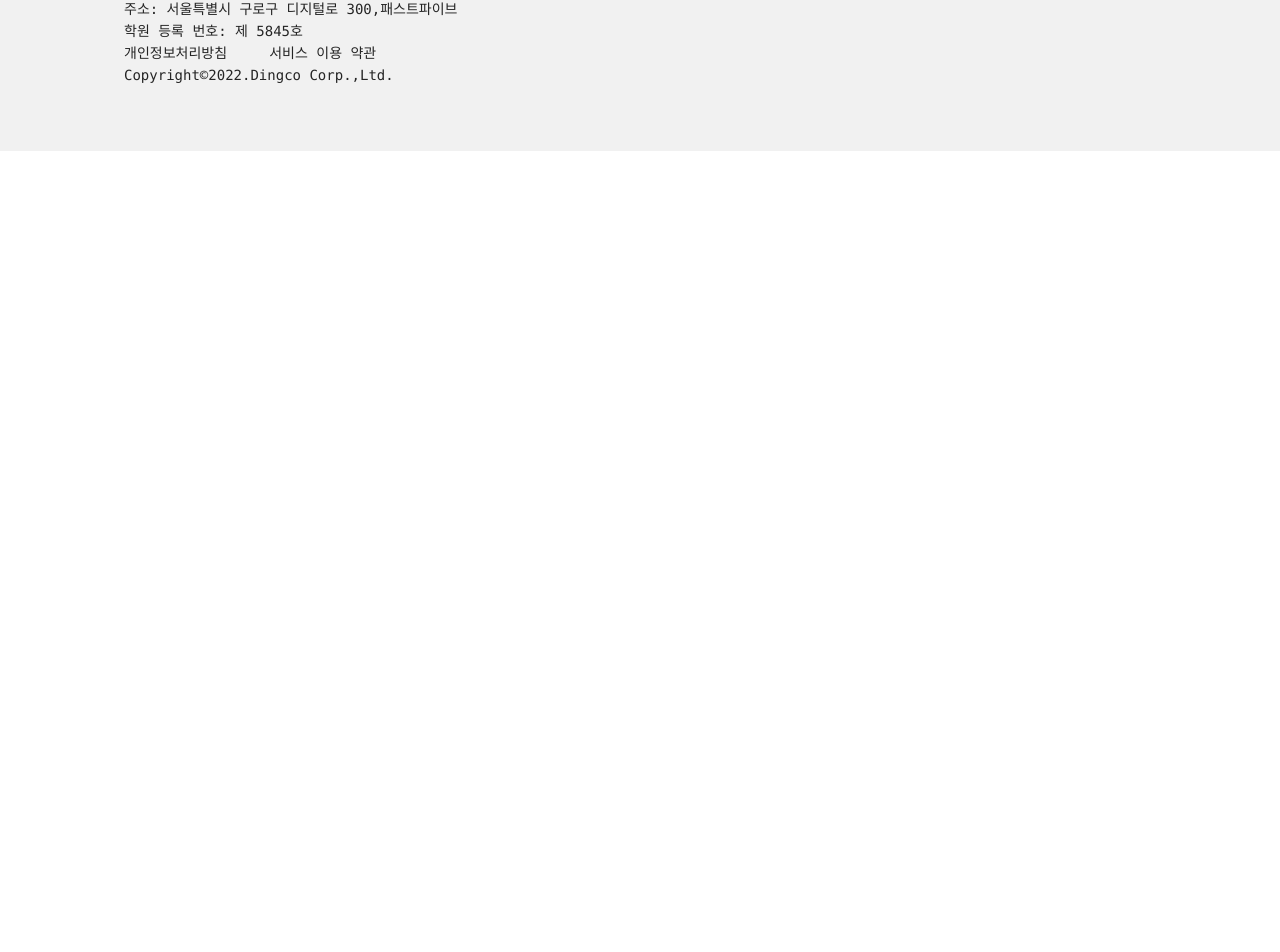
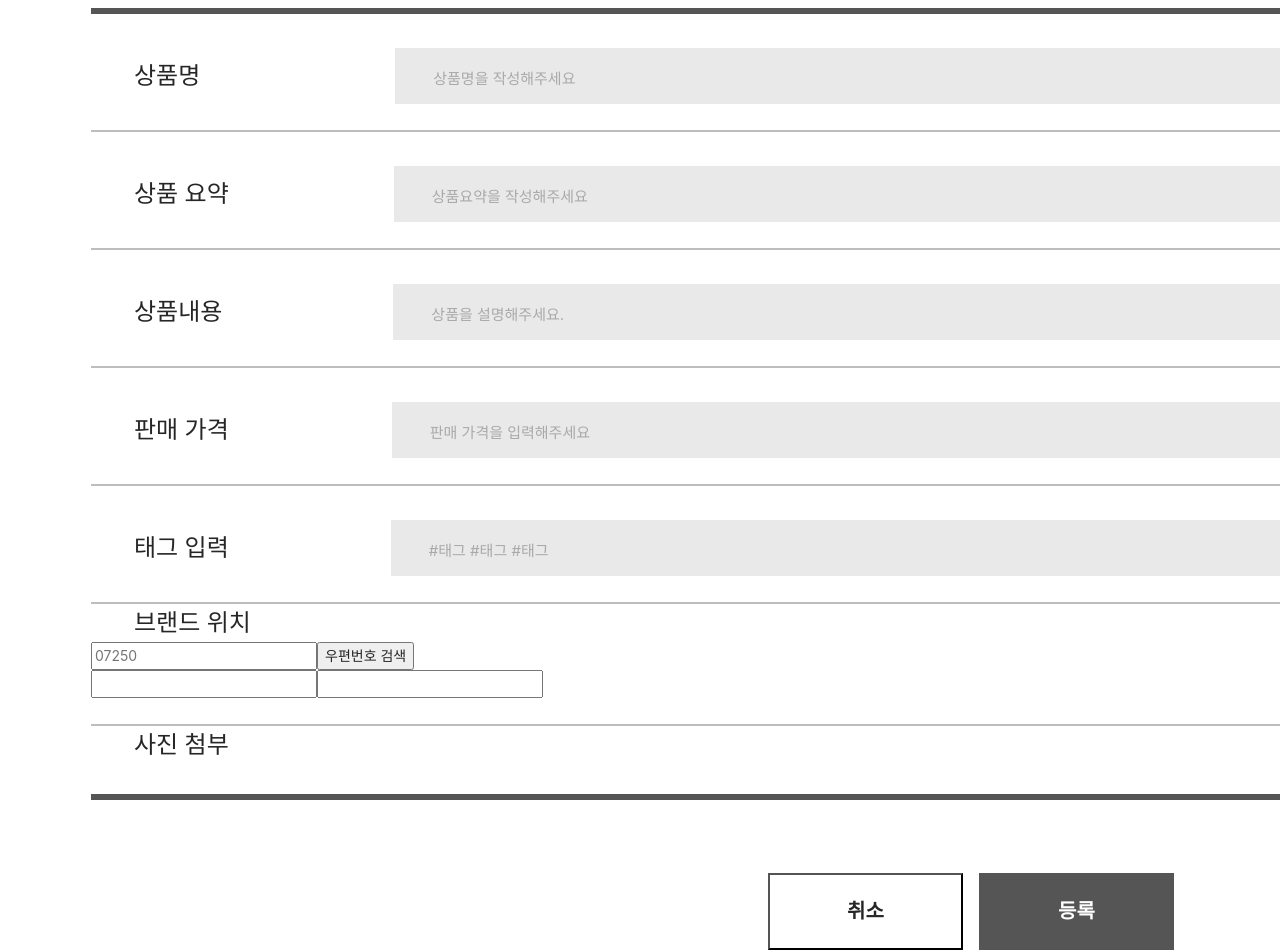
Before and after one commit to yuniso/FINAL, a Next.js app: page /market/write in a window 1280 px wide. Shown: the part 1140-2092 px from the top of the page. Before the commit the page ends 1291 px from the top, so only its background shows below. Built offline with nearby package versions, Linux system fonts and the light colour scheme; no server answers.

Commit message:
[Feat] writeUI

```diff
--- a/src/components/units/market/write/marketWrite.presenter.tsx
+++ b/src/components/units/market/write/marketWrite.presenter.tsx
@@ -1,3 +1,55 @@
+import * as S from "./marketWrite.styles";
+
 export default function MarketWriteUI() {
-  return <div>안녕하세요</div>;
+  return (
+    <S.Wrapper>
+      <S.WriteTitle>상품 등록</S.WriteTitle>
+      <S.Line />
+      <S.InputWrapper>
+        <S.Label>상품명</S.Label>
+        <S.Name placeholder="상품명을 작성해주세요" />
+      </S.InputWrapper>
+      <S.InputLine2 />
+      <S.InputWrapper>
+        <S.Label>상품 요약</S.Label>
+        <S.Remarks placeholder="상품요약을 작성해주세요" />
+      </S.InputWrapper>
+      <S.InputLine2 />
+      <S.InputWrapper>
+        <S.Label>상품내용</S.Label>
+        <S.Contents placeholder="상품을 설명해주세요." />
+      </S.InputWrapper>
+      <S.InputLine2 />
+      <S.InputWrapper>
+        <S.Label>판매 가격</S.Label>
+        <S.Price placeholder="판매 가격을 입력해주세요" />
+      </S.InputWrapper>
+      <S.InputLine2 />
+      <S.InputWrapper>
+        <S.Label>태그 입력</S.Label>
+        <S.Tags placeholder="#태그 #태그 #태그" />
+      </S.InputWrapper>
+      <S.InputLine2 />
+      <S.AddressWrapper>
+        <S.Label>브랜드 위치</S.Label>
+        <S.PostalCodeWrapper>
+          <S.PostalCode placeholder="07250" />
+          <S.PostalCodeButton>우편번호 검색</S.PostalCodeButton>
+        </S.PostalCodeWrapper>
+        <S.AddressDetail>
+          <S.Address1 />
+          <S.Address2 />
+        </S.AddressDetail>
+      </S.AddressWrapper>
+      <S.InputLine2 />
+      <S.UploadWrapper>
+        <S.Label>사진 첨부</S.Label>
+      </S.UploadWrapper>
+      <S.Line />
+      <S.ButtonWrapper>
+        <S.CancelButton>취소</S.CancelButton>
+        <S.WriteButton>등록</S.WriteButton>
+      </S.ButtonWrapper>
+    </S.Wrapper>
+  );
 }
--- a/src/components/units/market/write/marketWrite.styles.ts
+++ b/src/components/units/market/write/marketWrite.styles.ts
@@ -0,0 +1,143 @@
+import styled from "@emotion/styled";
+
+export const Wrapper = styled.div`
+  width: 1920px;
+  padding: 104px 0px 113px 91px;
+`;
+export const WriteTitle = styled.div`
+  font-size: 40px;
+  font-weight: 700;
+  color: #555555;
+  margin-left: 37px;
+`;
+export const Line = styled.div`
+  width: 1737.5px;
+  border: 3px solid #555555;
+  background-color: #555555;
+  margin-top: 31px;
+`;
+export const InputWrapper = styled.div`
+  display: flex;
+  margin-top: 34px;
+  align-items: center;
+`;
+export const Label = styled.div`
+  font-size: 24px;
+  font-weight: 500;
+  margin-left: 43px;
+`;
+export const Name = styled.input`
+  width: 1419px;
+  height: 56px;
+  background-color: #e9e9e9;
+  border: none;
+  outline: none;
+  font-size: 24px;
+  margin-left: 195px;
+  padding-left: 19px;
+
+  ::placeholder {
+    font-size: 15px;
+    color: #a9a9a9;
+    padding-left: 19px;
+  }
+`;
+export const InputLine2 = styled.div`
+  width: 1735.5px;
+  border: 1px solid #bdbdbd;
+  margin-top: 26px;
+`;
+export const Remarks = styled.input`
+  width: 1419px;
+  height: 56px;
+  background-color: #e9e9e9;
+  border: none;
+  outline: none;
+  font-size: 24px;
+  margin-left: 165px;
+  padding-left: 19px;
+
+  ::placeholder {
+    font-size: 15px;
+    color: #a9a9a9;
+    padding-left: 19px;
+  }
+`;
+export const Contents = styled.input`
+  width: 1419px;
+  height: 56px;
+  background-color: #e9e9e9;
+  border: none;
+  outline: none;
+  font-size: 24px;
+  margin-left: 171px;
+  padding-left: 19px;
+
+  ::placeholder {
+    font-size: 15px;
+    color: #a9a9a9;
+    padding-left: 19px;
+  }
+`;
+export const Price = styled.input`
+  width: 1419px;
+  height: 56px;
+  background-color: #e9e9e9;
+  border: none;
+  outline: none;
+  font-size: 24px;
+  margin-left: 163px;
+  padding-left: 19px;
+
+  ::placeholder {
+    font-size: 15px;
+    color: #a9a9a9;
+    padding-left: 19px;
+  }
+`;
+export const Tags = styled.input`
+  width: 1419px;
+  height: 56px;
+  background-color: #e9e9e9;
+  border: none;
+  outline: none;
+  font-size: 24px;
+  margin-left: 162px;
+  padding-left: 19px;
+
+  ::placeholder {
+    font-size: 15px;
+    color: #a9a9a9;
+    padding-left: 19px;
+  }
+`;
+export const AddressWrapper = styled.div``;
+export const PostalCodeWrapper = styled.div``;
+export const PostalCode = styled.input``;
+export const PostalCodeButton = styled.button``;
+export const AddressDetail = styled.div``;
+export const Address1 = styled.input``;
+export const Address2 = styled.input``;
+export const UploadWrapper = styled.div``;
+export const ButtonWrapper = styled.div`
+  padding: 73px 746px 0px 677px;
+`;
+export const CancelButton = styled.button`
+  width: 195px;
+  height: 77px;
+  background-color: #ffffff;
+  font-size: 20px;
+  font-weight: 700;
+  cursor: pointer;
+`;
+export const WriteButton = styled.button`
+  width: 195px;
+  height: 77px;
+  background-color: #555555;
+  margin-left: 16px;
+  font-size: 20px;
+  font-weight: 700;
+  color: #ffffff;
+  border: none;
+  cursor: pointer;
+`;
```
